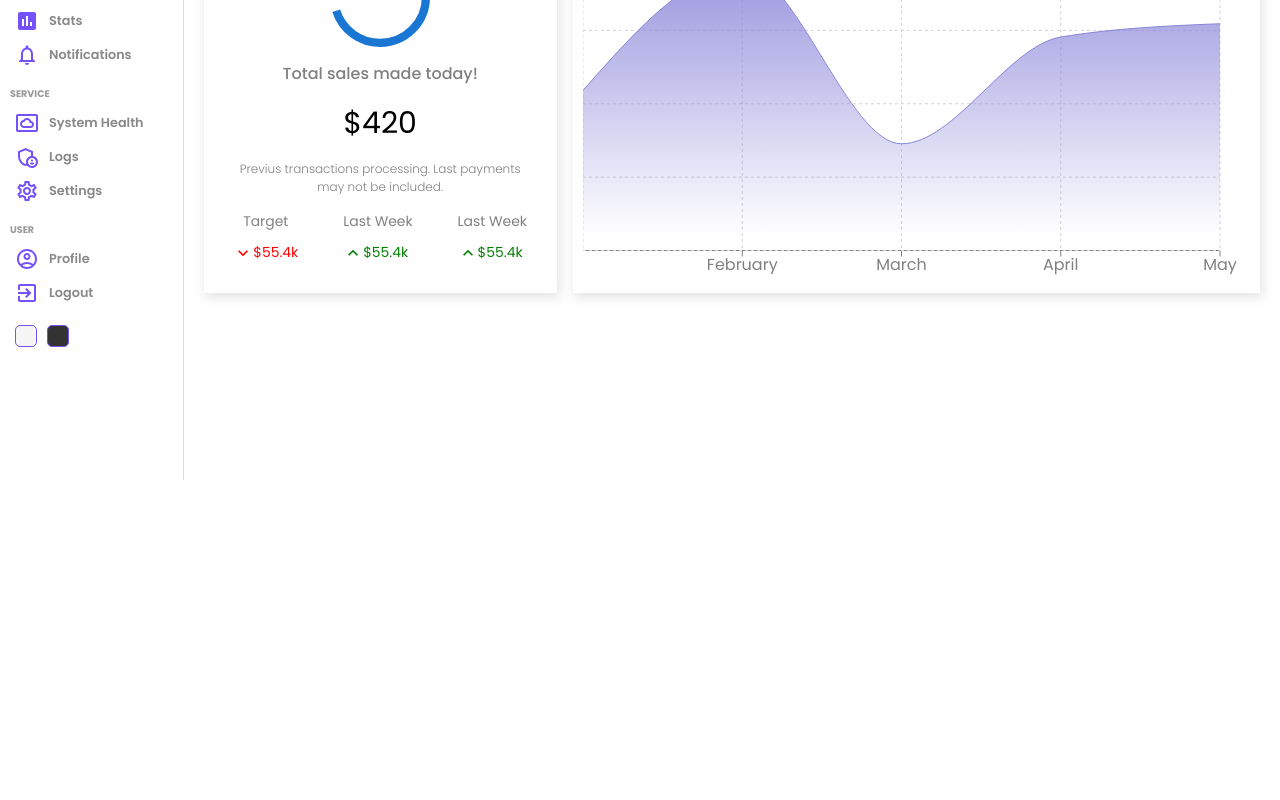
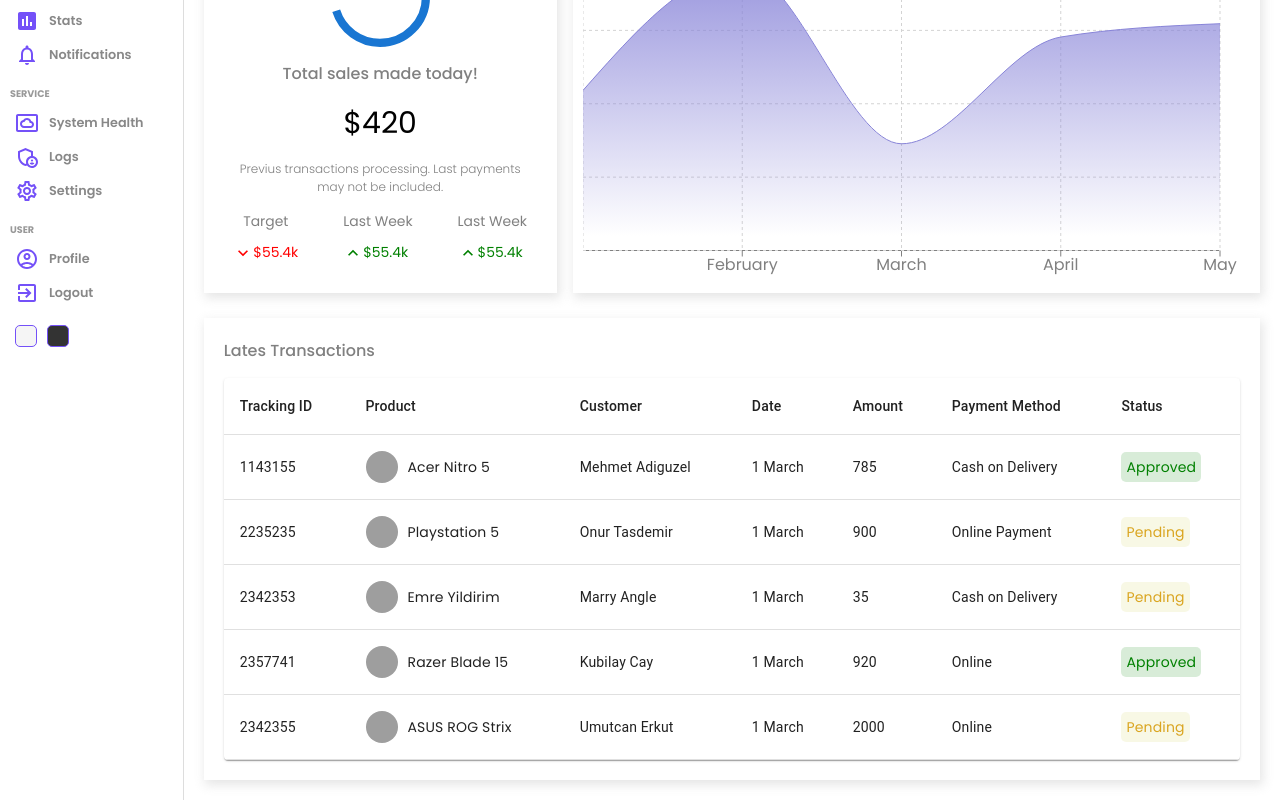
Before and after one commit to Mehmetadiguzel1/admin-dashboard, a React (Create React App) app: page / in a window 1280 px wide. Shown: the part 320-1120 px from the top of the page. Before the commit the page ends 800 px from the top, so only its background shows below. Built offline with nearby package versions, Linux system fonts and the light colour scheme; grey boxes are pictures that could not be loaded.

Commit message:
Home page Tables added

```diff
--- /dev/null
+++ b/src/components/table/Table.jsx
@@ -0,0 +1,103 @@
+import React from 'react'
+import './table.scss'
+import Table from '@mui/material/Table';
+import TableBody from '@mui/material/TableBody';
+import TableCell from '@mui/material/TableCell';
+import TableContainer from '@mui/material/TableContainer';
+import TableHead from '@mui/material/TableHead';
+import TableRow from '@mui/material/TableRow';
+import Paper from '@mui/material/Paper';
+const List = () => {
+    const rows = [
+        {
+          id: 1143155,
+          product: "Acer Nitro 5",
+          img: "https://m.media-amazon.com/images/I/81bc8mA3nKL._AC_UY327_FMwebp_QL65_.jpg",
+          customer: "Mehmet Adiguzel",
+          date: "1 March",
+          amount: 785,
+          method: "Cash on Delivery",
+          status: "Approved",
+        },
+        {
+          id: 2235235,
+          product: "Playstation 5",
+          img: "https://m.media-amazon.com/images/I/31JaiPXYI8L._AC_UY327_FMwebp_QL65_.jpg",
+          customer: "Onur Tasdemir",
+          date: "1 March",
+          amount: 900,
+          method: "Online Payment",
+          status: "Pending",
+        },
+        {
+          id: 2342353,
+          product: "Emre Yildirim",
+          img: "https://m.media-amazon.com/images/I/71kr3WAj1FL._AC_UY327_FMwebp_QL65_.jpg",
+          customer: "Marry Angle",
+          date: "1 March",
+          amount: 35,
+          method: "Cash on Delivery",
+          status: "Pending",
+        },
+        {
+          id: 2357741,
+          product: "Razer Blade 15",
+          img: "https://m.media-amazon.com/images/I/71wF7YDIQkL._AC_UY327_FMwebp_QL65_.jpg",
+          customer: "Kubilay Cay",
+          date: "1 March",
+          amount: 920,
+          method: "Online",
+          status: "Approved",
+        },
+        {
+          id: 2342355,
+          product: "ASUS ROG Strix",
+          img: "https://m.media-amazon.com/images/I/81hH5vK-MCL._AC_UY327_FMwebp_QL65_.jpg",
+          customer: "Umutcan Erkut",
+          date: "1 March",
+          amount: 2000,
+          method: "Online",
+          status: "Pending",
+        },
+      ];
+  return (
+    <TableContainer component={Paper} className="table" >
+      <Table sx={{ minWidth: 650 }} aria-label="simple table">
+        <TableHead>
+          <TableRow>
+            <TableCell className="tableCell">Tracking ID</TableCell>
+            <TableCell className="tableCell">Product</TableCell>
+            <TableCell className="tableCell">Customer</TableCell>
+            <TableCell className="tableCell">Date</TableCell>
+            <TableCell className="tableCell">Amount</TableCell>
+            <TableCell className="tableCell">Payment Method</TableCell>
+            <TableCell className="tableCell">Status</TableCell>
+          </TableRow>
+        </TableHead>
+        <TableBody>
+          {rows.map((row) => (
+            <TableRow
+              key={row.id}>
+              <TableCell className="tableCell">{row.id}</TableCell>
+              <TableCell className="tableCell">
+                    <div className="cellWrapper">
+                        <img src={row.img} alt="" className='image' />
+                        {row.product}
+                    </div>
+                </TableCell>
+              <TableCell className="tableCell">{row.customer}</TableCell>
+              <TableCell className="tableCell">{row.date}</TableCell>
+              <TableCell className="tableCell">{row.amount}</TableCell>
+              <TableCell className="tableCell">{row.method}</TableCell>
+              <TableCell className="tableCell">
+                <span className={`status ${row.status}`}>{row.status}</span>
+              </TableCell>
+            </TableRow>
+          ))}
+        </TableBody>
+      </Table>
+    </TableContainer>
+  )
+}
+
+export default List
--- /dev/null
+++ b/src/components/table/table.scss
@@ -0,0 +1,27 @@
+.table{
+    .cellWrapper{
+        display: flex;
+        align-items: center;
+
+        .image{
+            width: 32px;
+            height: 32px;
+            border-radius: 50%;
+            margin-right: 10px;
+            object-fit: cover;
+        }
+    }
+    .status{
+        padding: 5px;
+        border-radius: 5px;
+
+        &.Approved{
+            color: green;
+            background-color: rgba(0, 128, 0, 0.151);
+        }
+        &.Pending{
+            color: goldenrod;
+            background-color: rgba(189, 189, 3, 0.103);
+        }
+    }
+}
--- a/src/pages/home/Home.jsx
+++ b/src/pages/home/Home.jsx
@@ -3,6 +3,7 @@
 import Featured from '../../components/featured/Featured'
 import Navbar from '../../components/navbar/Navbar'
 import Sidebar from '../../components/sidebar/Sidebar'
+import Table from '../../components/table/Table'
 import Widget from '../../components/widget/Widget'
 import './Home.scss'
 
@@ -23,6 +24,12 @@
             <Featured/>
             <Chart/>
           </div>
+          <div className="listContainer">
+            <div className="listTitle">
+              Lates Transactions
+            </div>
+            <Table/>
+          </div>
         </div>
     </div>
   )
--- a/src/pages/home/Home.scss
+++ b/src/pages/home/Home.scss
@@ -10,5 +10,17 @@
         .charts{
             padding: 5px 20px;
         }
+        .listContainer{
+            -webkit-box-shadow: 2px 4px 10px 1px rgba(0, 0, 0, 0.47);
+            box-shadow: 2px 4px 10px 1px rgba(201, 201, 201, 0.47);
+            padding: 20px;
+            margin: 20px;
+
+            .listTitle{
+                font-weight: 500;
+                color: gray;
+                margin-bottom: 15px;
+            }
+        }
     }
 }
```
